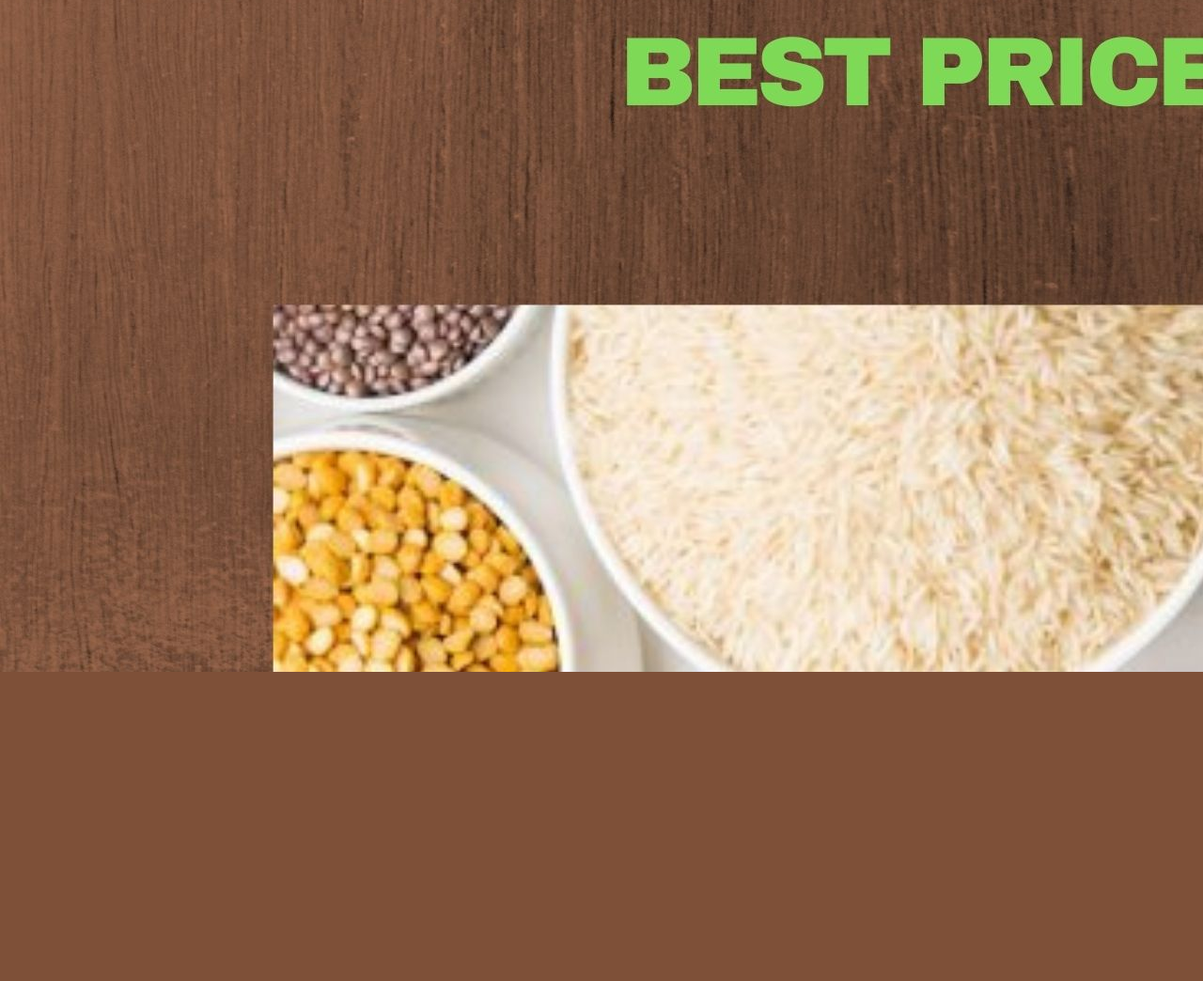
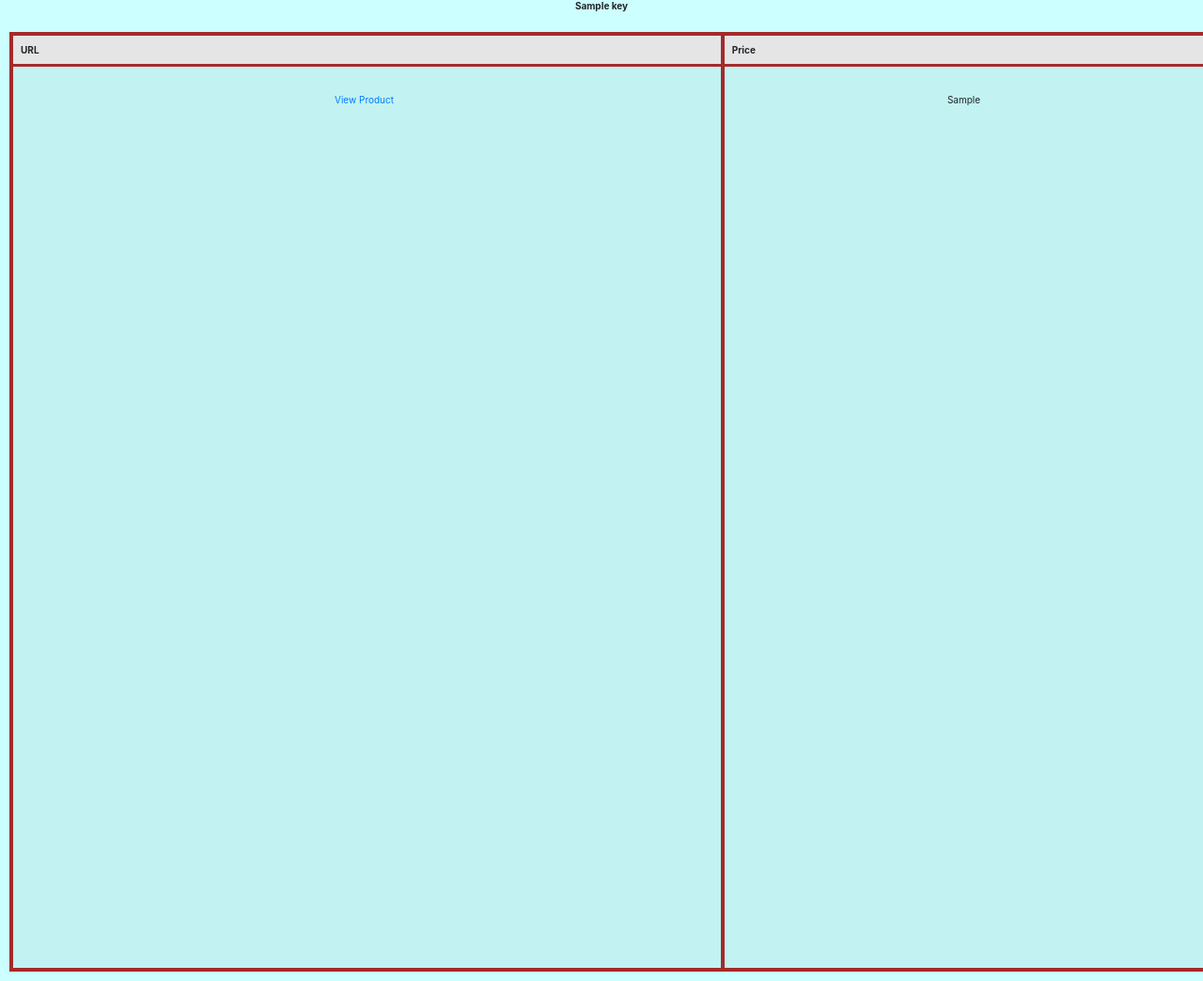
Before and after one commit to kiran-foundation/sahi-keemat, a Flask app: template products/templates/index.html in a window 1280 px wide. Shown: the part 301-1345 px from the top of the page at 94% size. Before the commit the page ends 1016 px from the top, so only its background shows below. Run offline with Flask 2, Linux system fonts and the light colour scheme; the template is opened without the code that fills it: most values are stand-ins (such as "Sample title", 1, 10 or a date in 2020); some libraries are stand-ins or nearby versions.

Commit message:
Update index.html

```diff
--- a/products/templates/index.html
+++ b/products/templates/index.html
@@ -1,65 +1,127 @@
 <!DOCTYPE html>
+<html lang="en">
+<head>
 
-<head>
-    <title>Sahi-Keemat</title>
+<title> SAHI-KEEMAT </title>
+    <div style="text-align: center;">
+  <img src="\static\sahi-keemat.png" height="300" width="350">
+
+    </div>
 <meta charset="UTF-8">
-<link href="https://cdn.jsdelivr.net/npm/bootstrap@5.0.0-beta2/dist/css/bootstrap.min.css" rel="stylesheet" integrity="sha384-BmbxuPwQa2lc/FVzBcNJ7UAyJxM6wuqIj61tLrc4wSX0szH/Ev+nYRRuWlolflfl" crossorigin="anonymous">
 
-    <title>sahi keemat</title>
-    <link rel="stylesheet" href="/static/style.css"/>
+<meta name="viewport" content="width=device-width, initial-scale=1">
+<!--===============================================================================================-->
+    <link rel="stylesheet" href="https://maxcdn.bootstrapcdn.com/bootstrap/3.3.5/css/bootstrap.min.css" integrity="sha512-dTfge/zgoMYpP7QbHy4gWMEGsbsdZeCXz7irItjcC3sPUFtf0kuFbDz/ixG7ArTxmDjLXDmezHubeNikyKGVyQ==" crossorigin="anonymous">
+
+<!--===============================================================================================-->
+<link rel="icon" type="image/png" href="images/icons/favicon.ico"/>
+<!--===============================================================================================-->
+<link rel="stylesheet" type="text/css" href="vendor/bootstrap/css/bootstrap.min.css">
+<!--===============================================================================================-->
+<link rel="stylesheet" type="text/css" href="fonts/font-awesome-4.7.0/css/font-awesome.min.css">
+<!--===============================================================================================-->
+<link rel="stylesheet" type="text/css" href="vendor/animate/animate.css">
+<!--===============================================================================================-->
+<link rel="stylesheet" type="text/css" href="vendor/select2/select2.min.css">
+<!--===============================================================================================-->
+<link rel="stylesheet" type="text/css" href="vendor/perfect-scrollbar/perfect-scrollbar.css">
+<!--===============================================================================================-->
+<link rel="stylesheet" type="text/css" href="css/util.css">
+<link rel="stylesheet" type="text/css" href="css/main.css">
+         <link rel="stylesheet" href="/static/style.css">
+<!--===============================================================================================-->
+<meta name="robots" content="noindex, follow">
+    <style width="100%">
+
+     <meta name="viewport" content="width=device-width, initial-scale=1.0">
 <style>
+.table-striped>tbody>tr:nth-child(odd)>td,
+.table-striped>tbody>tr:nth-child(odd)>th {
+   background-color: #C49F0F;
+}
+
+.table-hover tbody tr:hover td, .table-hover tbody tr:hover th {
+  background-color: #FF9F9F;
+}
 
     table, th, td
     {
-    border: 1px solid black;
-    border-collapse: collapse;
+    border: 4px solid brown;
+    cellpadding: 4;
+     cellspacing: 0;
     }
-    table.center {
-    margin-left: auto;
-   margin-right: auto;
-   }
-   body {
-  height: 1000px;
-  width: 1000px;
-}
+
    </style>
 </head>
+<body style="background-color:#CCFFFF;">
 
-<body background="static/SAHI KEEMAT.jpg" >
-<table class="table table-sm">
-    <table background="static/SAHI KEEMAT.jpg"/>
+<div align="center" class="limiter">
+    {% for key, values in test_dict.items() %}
+     <th align="center" > <b>{{ key }}</b></font></th>
+<div class="container-table100">
+<div class="wrap-table100">
+<div class="table100 ver1 m-b-110">
 
+<table data-vertable="ver1" style="background-color:#D7A2F6"  >
+    <table  class="table table-striped table-hover" align="center" width="1000" height="1000">
+
+<tbody>
 <thead>
-                        <tr>
-                            <th><h6>Site Name</h6></th>
-                            <th><h6 align="center"> Url </h6> </th>
-                            <th><h6>Product-Price</h6></th>
+<tr class="row100 head" >
+
+<th class="column100 column2" data-column="column2" align="center">URL</th>
+<th class="column100 column3" data-column="column3" align="center">Price</th>
+
 
 </tr>
 </thead>
-    <tbody>
-    {% for item, components_data in test_dict.items() %}
+{% for url,price in values.values() %}
+
        <tr>
-        <td>{{ key }} </td>
-        <td>{{value}}</td>
-   </tr>
-    {% endfor %}
-    <tr>
-   {% for sub_components, sub_comp_dat in test_dict.items()%}
+           <td align="center" style="border-left :  solid brown; border-top : solid brown ; border-bottom : solid brown">
+               <table border="1" cellspacing="0" cellpadding="4"></table>
+          <a href={{url}} target="_blank"> View Product</a>
+             &nbsp; </td>
+         <td align="center" style="border-left : solid brown; border-top : solid brown ; border-bottom : solid brown">
+             <table border="1" cellspacing="0" cellpadding="4"></table>
+           {{ price }}
+        &nbsp;</td>
 
-<td>{{sub_components}}</td>
-
-                        <td><a href="{{ sub_comp_dat[0] }}">{{ sub_comp_dat[0] }}</a></td>
-                        <td>{{ sub_comp_dat[1] }}</td>
       </tr>
         {% endfor %}
 
+
 </tbody>
 </table>
+</table>
+</div>
+</div>
+</div>
+     {% endfor %}
+</div>
+
+
+
+
+<!--===============================================================================================-->
+<script src="vendor/jquery/jquery-3.2.1.min.js"></script>
+<!--===============================================================================================-->
+<script src="vendor/bootstrap/js/popper.js"></script>
+<script src="vendor/bootstrap/js/bootstrap.min.js"></script>
+<!--===============================================================================================-->
+<script src="vendor/select2/select2.min.js"></script>
+<!--===============================================================================================-->
+<script src="js/main.js"></script>
+<!-- Global site tag (gtag.js) - Google Analytics -->
+<script async src="https://www.googletagmanager.com/gtag/js?id=UA-23581568-13"></script>
 <script>
-function scrollWin(x,y) {
-  window.scrollBy(x,y);
-}
+ window.dataLayer = window.dataLayer || [];
+ function gtag(){dataLayer.push(arguments);}
+ gtag('js', new Date());
+
+ gtag('config', 'UA-23581568-13');
 </script>
+
+<script defer src="https://static.cloudflareinsights.com/beacon.min.js" data-cf-beacon='{"rayId":"65d96922de9119f1","token":"cd0b4b3a733644fc843ef0b185f98241","version":"2021.5.2","si":10}'></script>
 </body>
 </html>
```
Lines whose indentation alone changed are shown as unchanged.
